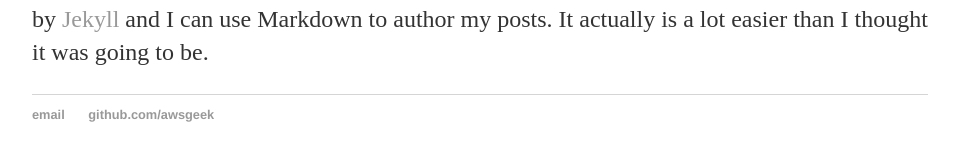
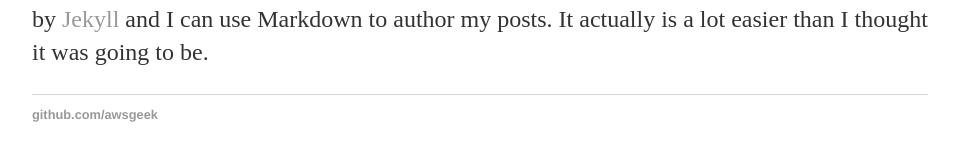
Before and after one commit to AwsGeek/awsgeek.github.io, a Jekyll site: the page built from _posts/2019-12-02-amazon-eventbridge.md, in a window 1280 px wide. Shown: the part 341-502 px from the top of the page, without its empty margins (160-1119 px from the left). Built offline with Jekyll 4.4.1, drawn with Linux system fonts in a browser that asks for light colours.

Commit message:
Update default.html

```diff
--- a/_layouts/default.html
+++ b/_layouts/default.html
@@ -19,7 +19,6 @@
 			</div><!-- /.container -->
 			<footer>
 	    		<ul>
-	        		<li><a href="mailto:jerryhargrove@gmail.com">email</a></li>
 	        		<li><a href="https://github.com/awsgeek">github.com/awsgeek</a></li>
 				</ul>
 			</footer>
```
